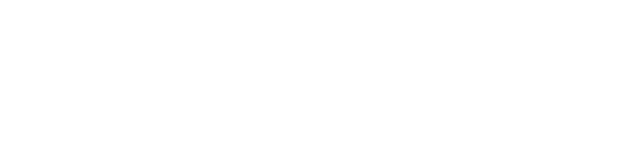
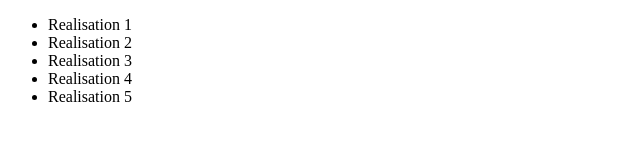
Before and after one commit to loan-heron/GestionProjetCours, a plain HTML site: page realisation.html in a window 1280 px wide. Shown: the whole page, without its empty margins (0-640 px from the left). Drawn offline with Linux system fonts and the light colour scheme.

Commit message:
Modification et ajout des réalisation

```diff
--- a/realisation.html
+++ b/realisation.html
@@ -1,11 +1,17 @@
-<!DOCTYPE html>
+<!doctype html>
 <html lang="en">
-<head>
-  <meta charset="UTF-8">
-  <meta name="viewport" content="width=device-width, initial-scale=1.0">
-  <title>Document</title>
-</head>
-<body>
-
-</body>
+  <head>
+    <meta charset="UTF-8" />
+    <meta name="viewport" content="width=device-width, initial-scale=1.0" />
+    <title>Document</title>
+  </head>
+  <body>
+    <ul>
+      <li>Realisation 1</li>
+      <li>Realisation 2</li>
+      <li>Realisation 3</li>
+      <li>Realisation 4</li>
+      <li>Realisation 5</li>
+    </ul>
+  </body>
 </html>
```
